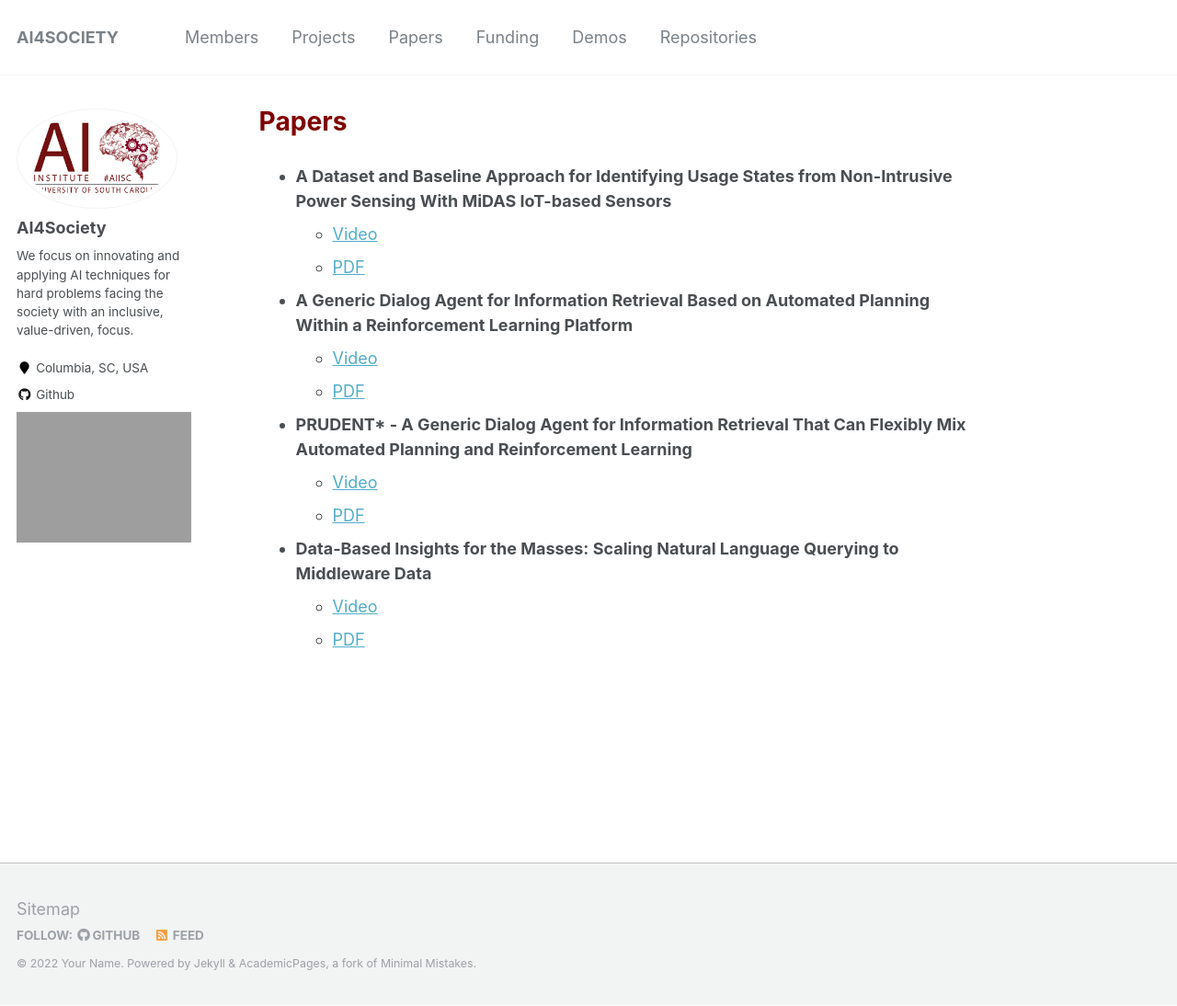
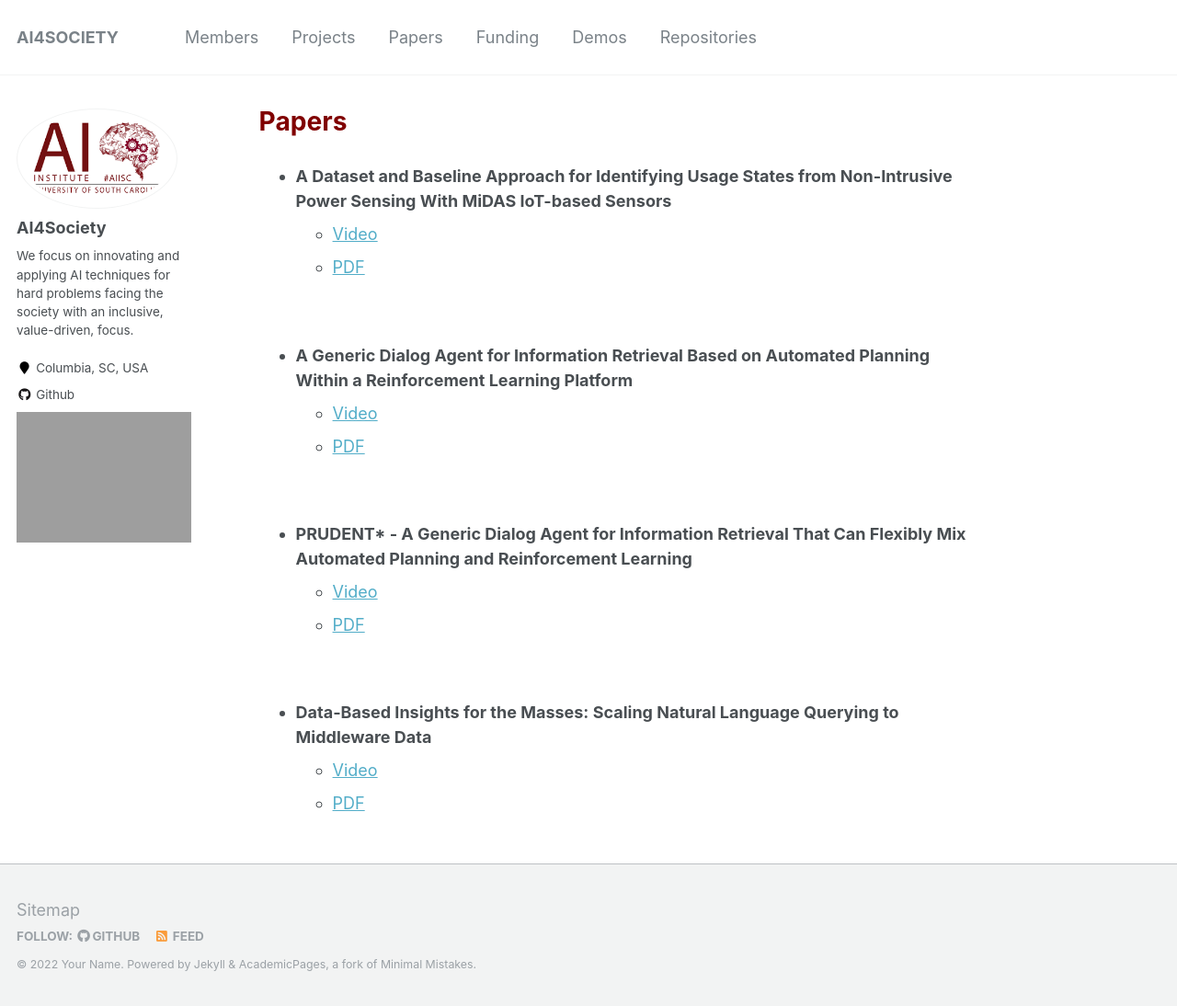
Before and after one commit to likitha-9/ai4society.github.io, a Jekyll site: the page built from _pages/papers.md, in a window 1280 px wide and 1094 px high. Shown: the whole window at 92% size. Built offline with Jekyll 4.4.1, drawn with Linux system fonts in a browser that asks for light colours.

```diff
--- a/_pages/papers.md
+++ b/_pages/papers.md
@@ -12,20 +12,17 @@
 - <span style>**A Dataset and Baseline Approach for Identifying Usage States from Non-Intrusive Power Sensing With MiDAS IoT-based Sensors**</span>
    - [Video](https://www.youtube.com/watch?v=-0aKDVoEGvs)
    - [PDF](https://dl.acm.org/doi/10.1145/3514094.3534174)
-&nbsp;
-&nbsp;
+<p>&nbsp;</p>
 - <span style>**A Generic Dialog Agent for Information Retrieval Based on Automated Planning
 Within a Reinforcement Learning Platform**</span>
    - [Video](https://www.youtube.com/watch?v=-0aKDVoEGvs)
    - [PDF](https://dl.acm.org/doi/10.1145/3514094.3534174)
-&nbsp;
-&nbsp;
+<p>&nbsp;</p>
 - <span style>**PRUDENT* - A Generic Dialog Agent for Information Retrieval That Can
 Flexibly Mix Automated Planning and Reinforcement Learning**</span>
    - [Video](https://www.youtube.com/watch?v=-0aKDVoEGvs)
    - [PDF](https://dl.acm.org/doi/10.1145/3514094.3534174)
-&nbsp;
-&nbsp;
+<p>&nbsp;</p>
 - <span style>**Data-Based Insights for the Masses: Scaling Natural Language Querying to Middleware Data**</span>
    - [Video](https://www.youtube.com/watch?v=-0aKDVoEGvs)
    - [PDF](https://dl.acm.org/doi/10.1145/3514094.3534174)
```
